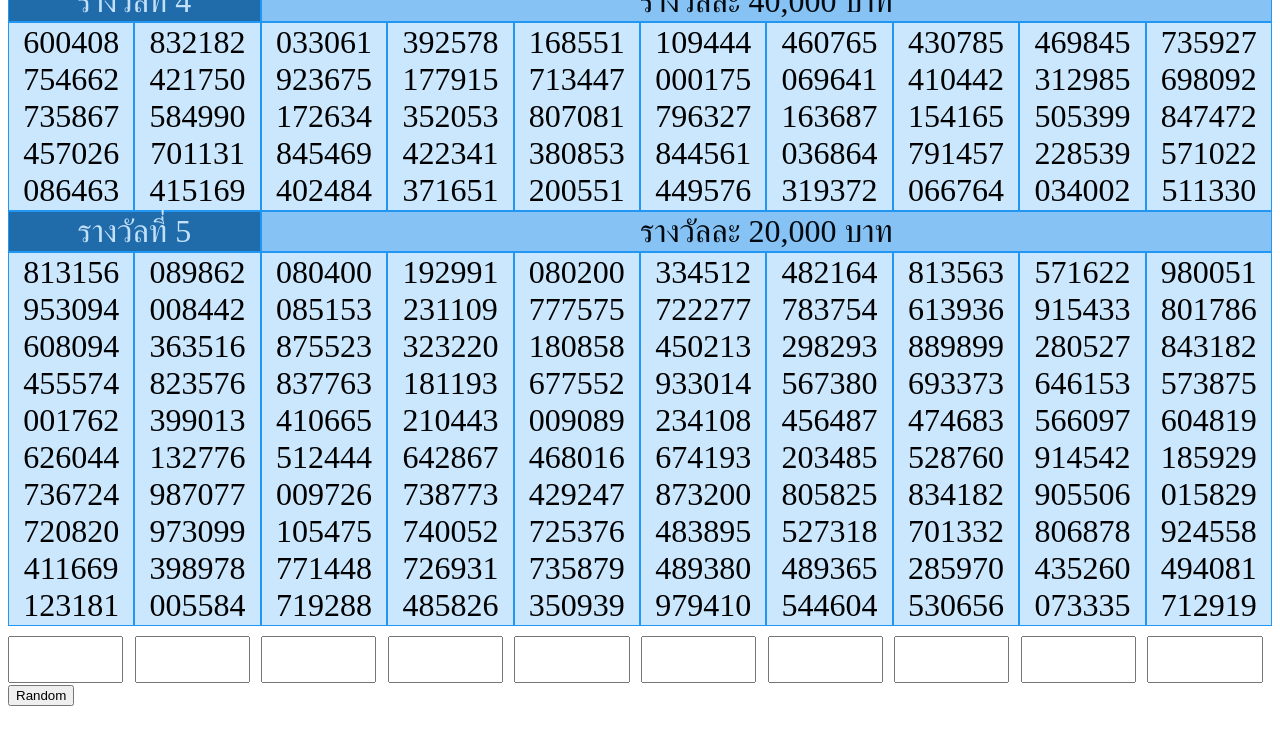
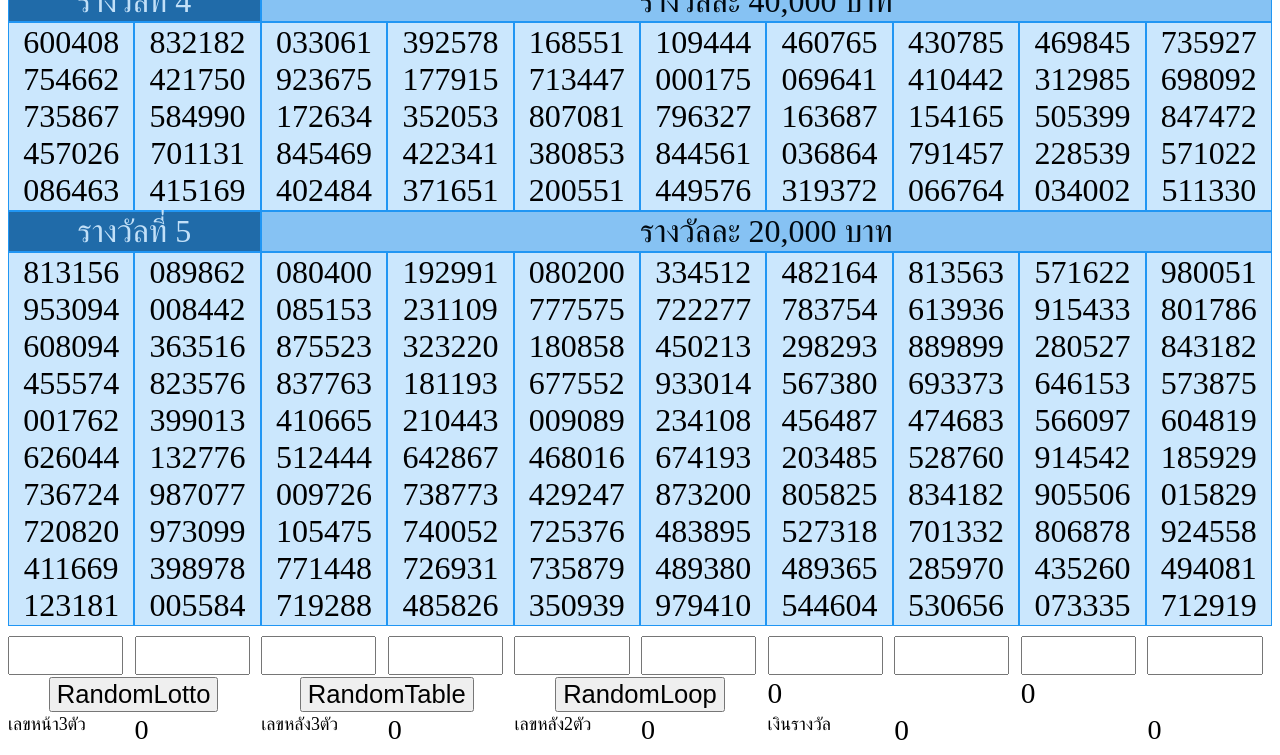
Before and after one commit to Toon28/lotto, a plain HTML site: page index.html in a window 1280 px wide. Shown: the part 337-1092 px from the top of the page. Before the commit the page ends 1051 px from the top, so only its background shows below. Drawn offline with Linux system fonts and the light colour scheme.

Commit message:
Add files via upload

```diff
--- a/index.html
+++ b/index.html
@@ -3,6 +3,14 @@
     <meta charset="UTF-8">
     <meta name="viewport" content="width=device-width, initial-scale=1.0">
     <style>
+		.green_c
+		{
+			color: #39a12f;
+		}
+		.black_c
+		{
+			color: black;
+		}
         #grid-table .rewardLabel
         {
             background-color: #206ba9;
@@ -37,6 +45,7 @@
         #item38{grid-column:1/span 2;}#item39{grid-column:3/span 8;}
         #item50{grid-column:1/span 2;}#item51{grid-column:3/span 8;}
 
+
         #ctrl
         {
             display: grid;
@@ -48,16 +57,28 @@
         #ctrl input
         {
             text-align: center;
-            padding-left:1px;
+			padding-left:1px;
             padding-bottom: 5px;
-            font-size: 2.5vw;
+            font-size: 2vw;
             width: 9vw;
         }
+		#ctrl button
+		{
+			font-size: 2vw;
+		}
+		#gr11{grid-column:1/span 2;}
+		#gr12{grid-column:3/span 2;}
+		#gr13{grid-column:5/span 2;}
+		#gr14{grid-column:7/span 2;font-size: 2.3vw;}
+		#cost{grid-column:9/span 2;font-size: 2.3vw;}
+		#gr18{grid-column:8/span 2;font-size: 2.3vw;}
+		#lb1,#lb2,#lb3,#lb4{font-size: 1.4vw;}
+		#gr15,#gr16,#gr17,#gr19{font-size: 2.2vw;}
 
     </style>
     <title>test</title>
 </head>
-<body onload="randomTable()">
+<body>
     <div id="grid-table">
         <div class="rewardLabel" id="item01" style="font-size: 3.5vw;">รางวัลที่ 1</div><div class="rewardLabel" id="item02" style="padding-top:4px;">เลขหน้า 3 ตัว</div><div class="rewardLabel" id="item03" style="padding-top:4px;">เลขท้าย 3 ตัว</div><div class="rewardLabel" id="item04" style="padding-top:4px;">เลขท้าย 2 ตัว</div>
         <div class="rewardLabel2" id="item05" style="font-size: 3vw;">รางวัลละ 6,000,000 บาท</div><div class="rewardLabel2" id="item06" style="font-size: 2vw; padding-top:4px;">รางวัลละ 4,000 บาท</div><div class="rewardLabel2" id="item07" style="font-size: 2vw; padding-top:4px;">รางวัลละ 4,000 บาท</div><div class="rewardLabel2" id="item08" style="font-size: 2vw; padding-top:4px;">รางวัลละ 2,000 บาท</div>
@@ -74,16 +95,20 @@
     <div id="ctrl">
         <div id="gr0"><input id="lott0" type="text"></div><div id="gr1"><input id="lott1" type="text"></div><div id="gr2"><input id="lott2" type="text"></div><div id="gr3"><input id="lott3" type="text"></div><div id="gr4"><input id="lott4" type="text"></div>
         <div id="gr5"><input id="lott5" type="text"></div><div id="gr6"><input id="lott6" type="text"></div><div id="gr7"><input id="lott7" type="text"></div><div id="gr8"><input id="lott8" type="text"></div><div id="gr9"><input id="lott9" type="text"></div>
-        <div id="gr11"><button id="bt_random" onclick="randomlotto()">Random</button></div>
-    </div>
+        <div id="gr11"><center><button id="bt_lotto" onclick="randomlotto()">RandomLotto</button></center></div><div id="gr12"><center><button id="bt_random" onclick="randomTable()">RandomTable</button></center></div>
+		<div id="gr13"><center><button id="bt_loop">RandomLoop</button></center></div><div id="gr14"></div><div id="cost"></div><div id="lb1">เลขหน้า3ตัว</div><div id="gr15"></div><div id="lb2">เลขหลัง3ตัว</div><div id="gr16"></div><div id="lb3">เลขหลัง2ตัว</div><div id="gr17"></div>
+		<div id="lb4">เงินรางวัล</div><div id="gr18"></div><div id="gr19"></div>
+	</div>
     <script>
+
         function randomTable()
         {
             let IdName="";
             let Num = DigitRand(6);
-            document.getElementById("dig6_1").innerHTML=Num;
+			document.getElementById("dig6_1").innerHTML=Num;
             document.getElementById("dig6_2").innerHTML=(parseInt(Num)-1).toString().padStart(6,"0");
             document.getElementById("dig6_3").innerHTML=(parseInt(Num)+1).toString().padStart(6,"0");
+
             for(let i=4;i<=38;i++)
             {
                 IdName="dig6_"+i.toString();
@@ -117,14 +142,46 @@
             document.getElementById("dig3_03").innerHTML=DigitRand(3);
             document.getElementById("dig3_04").innerHTML=DigitRand(3);
             document.getElementById("dig2_01").innerHTML=DigitRand(2);
+			check();
+			if(Loop)
+			{
+				countloop++;
+				const Cost=countloop*count_lotto*80//ราคาใบละ100
+				const Reward=(parseInt(count_le3)*4000)+(parseInt(count_la3)*4000)+(parseInt(count_la2)*2000)
+				document.getElementById("gr14").innerHTML=(countloop*count_lotto).toString()+" ใบ";
+				document.getElementById("cost").innerHTML=Cost.toString()+" บาท";
+				document.getElementById("gr15").innerHTML=count_le3;
+				document.getElementById("gr16").innerHTML=count_la3;
+				document.getElementById("gr17").innerHTML=count_la2;
+				document.getElementById("gr18").innerHTML=Reward.toString()+" บาท";
+				document.getElementById("gr19").innerHTML=((Reward*100)/Cost).toFixed(2)+"%"
+				if(Stop!="-1")
+				{
+					startLoop();
+					alert(`${Stop} won the lottery`);
+				}
+			}
+			else
+			{
+				document.getElementById("gr14").innerHTML="0";
+				document.getElementById("cost").innerHTML="0";
+				document.getElementById("gr15").innerHTML="0";
+				document.getElementById("gr16").innerHTML="0";
+				document.getElementById("gr17").innerHTML="0";
+				document.getElementById("gr18").innerHTML="0";
+				document.getElementById("gr19").innerHTML="0";
+				console.log("setzero")
+			}
+
         }
         function randomlotto()
         {
             let IdName =""
             for(let i=0; i<10; i++)
             {
-                IdName="lott"+i.toString()
-                document.getElementById(IdName).value=DigitRand(6)
+                IdName="lott"+i.toString();
+                document.getElementById(IdName).value=DigitRand(6);
+				document.getElementById(IdName).style.color="#202020";
             }
         }
         function DigitRand(dig)
@@ -132,6 +189,114 @@
             const Num = Math.floor(Math.random()*(10**dig));
             return Num.toString().padStart(dig,"0");
         }
+		function check()
+		{
+
+			let reward="-1";
+			let IdName="";
+			let Lotto=[];
+			let num="";
+			count_lotto=0;
+			for(let i=0;i<10;i++)
+			{
+				IdName="lott"+i.toString();
+				const elem=document.getElementById(IdName);
+				num=elem.value;
+				if(/^\d{6}$/.test(num))
+				{
+					Lotto.push(num);
+					elem.style.color="#202020";
+					count_lotto++;
+				}
+				else
+				{
+					elem.style.color="#ff2020";
+				}
+			}
+			{
+				let lead3 = [];
+				let lag2 = [];
+				let lag3 = [];
+				Lotto.map(lotto => {
+				lead3.push(lotto.slice(0,3));
+				lag2.push(lotto.slice(4));
+				lag3.push(lotto.slice(3));
+				});
+				const elem1=document.getElementById("dig3_01");
+				const elem2=document.getElementById("dig3_02");
+				const elem3=document.getElementById("dig3_03");
+				const elem4=document.getElementById("dig3_04");
+				const elem5=document.getElementById("dig2_01");
+				if(lead3.some(item=>item==elem1.innerText)){elem1.innerHTML=`<span class="green_c">${elem1.innerText}</span>`;reward=elem1.innerText; count_le3++;}
+				else elem1.innerHTML=`<span class="black_c">${elem1.innerText}</span>`;
+				if(lead3.some(item=>item==elem2.innerText)){elem2.innerHTML=`<span class="green_c">${elem2.innerText}</span>`;reward=elem2.innerText; count_le3++;}
+				else elem2.innerHTML=`<span class="black_c">${elem2.innerText}</span>`;
+				if(lag3.some(item=>item==elem3.innerText)){elem3.innerHTML=`<span class="green_c">${elem3.innerText}</span>`;reward=elem3.innerText; count_la3++;}
+				else elem3.innerHTML=`<span class="black_c">${elem3.innerText}</span>`;
+				if(lag3.some(item=>item==elem4.innerText)){elem4.innerHTML=`<span class="green_c">${elem4.innerText}</span>`;reward=elem4.innerText; count_la3++;}
+				else elem4.innerHTML=`<span class="black_c">${elem4.innerText}</span>`;
+				if(lag2.some(item=>item==elem5.innerText)){elem5.innerHTML=`<span class="green_c">${elem5.innerText}</span>`;reward=elem5.innerText; count_la2++;}
+				else elem5.innerHTML=`<span class="black_c">${elem5.innerText}</span>`;
+			}
+			for(let i=1;i<=38;i++)
+			{
+				IdName="dig6_"+i.toString();
+				const elem=document.getElementById(IdName);
+				if(i>=19)
+                {
+					const texts = elem.innerText.split('\n')
+
+					const Result = texts.map(text => {
+						if (Lotto.includes(text)){ return `<span class="green_c">${text}</span>`;reward=elem.innerText;}
+						else return `<span class="black_c">${text}</span>`;
+					}).join('<br>');
+					elem.innerHTML = Result;
+				}
+                else
+                {
+					if(Lotto.includes(elem.innerText)){ elem.innerHTML=`<span class="green_c">${elem.innerText}</span>`;reward=elem.innerText;}
+					else elem.innerHTML=`<span class="black_c">${elem.innerText}</span>`;
+                }
+			}
+			if(reward!="-1")
+			{
+				if(reward.length==6)
+				{
+					Stop=reward;
+				}
+			}
+		}
+		let Stop="-1";
+		let Loop = false;
+		let intervalId=null;
+		let countloop=0;
+		let count_le3=0;
+		let count_la2=0;
+		let count_la3=0;
+		let count_lotto=0;
+		function startLoop()
+		{
+			if(!Loop)
+			{
+				document.getElementById("bt_loop").innerText="Random Stop"
+				intervalId = setInterval(randomTable, 1);//เร็วช้า
+				countloop=0;
+				count_le3=0;
+				count_la2=0;
+				count_la3=0;
+				Loop=true;
+			}
+			else
+			{
+				document.getElementById("bt_loop").innerText="Random Start";
+				clearInterval(intervalId);
+				Loop=false;
+			}
+		}
+		document.addEventListener("DOMContentLoaded", function() {
+			document.getElementById("bt_loop").onclick = startLoop;
+			randomTable();
+		});
     </script>
 </body>
 </html>
```
